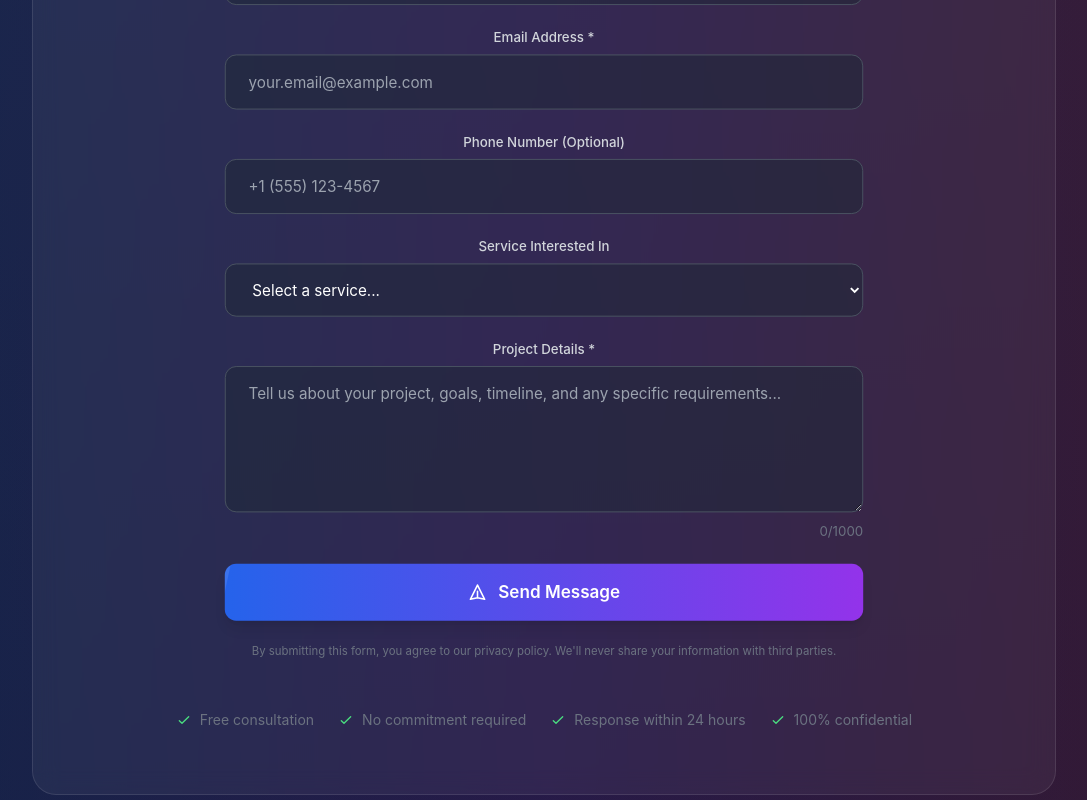
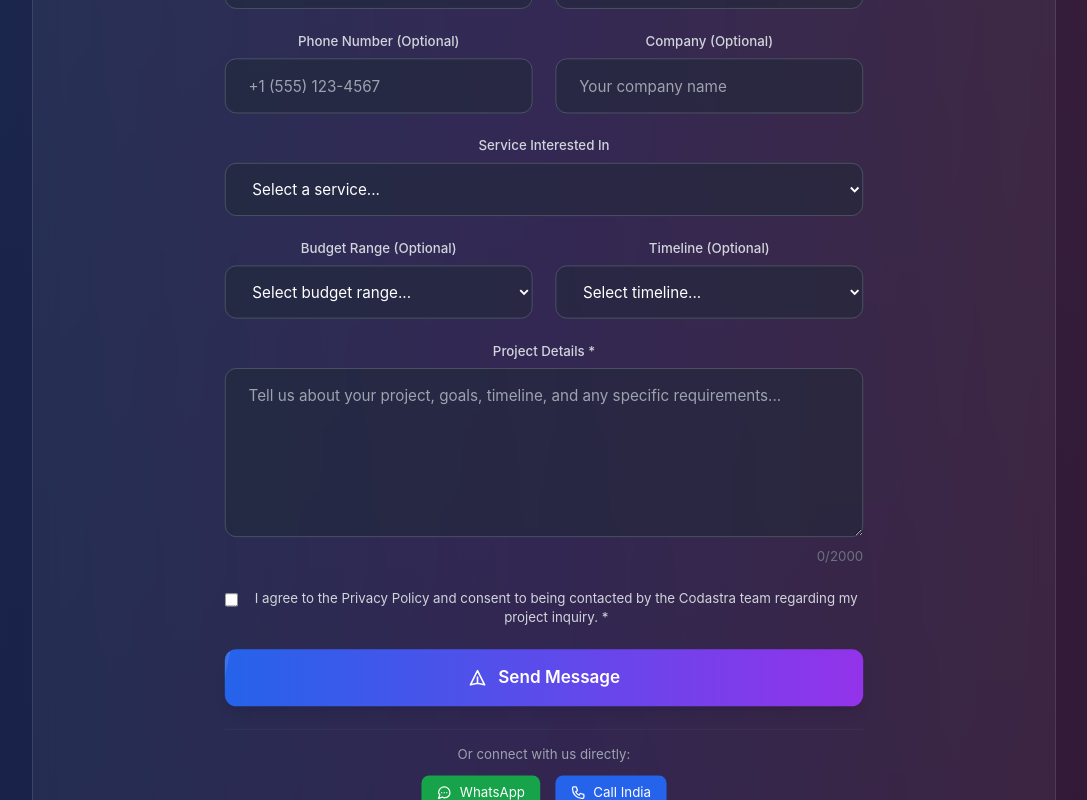
Before and after one commit to viralsparkconnect-hue/codastra-next-client, a Next.js app: page / in a window 1280 px wide. Shown: the part 5000-5800 px from the top of the page, without its empty margins (96-1183 px from the left). Built offline with nearby package versions, Linux system fonts and the light colour scheme.

Commit message:
Update ContactForm.js

```diff
--- a/components/ContactForm.js
+++ b/components/ContactForm.js
@@ -1,10 +1,10 @@
-// components/ContactForm.js - Fixed version
+// components/ContactForm.js - Enhanced with Reliable Lead Saving
 "use client"
-import { useState } from 'react'
+import { useState, useRef } from 'react'
 import { motion } from 'framer-motion'
 import emailjs from '@emailjs/browser'
 
-// Simple icons (unchanged)
+// Simple icons
 const Send = ({ className }) => (
   <svg className={className} fill="none" stroke="currentColor" viewBox="0 0 24 24">
     <path strokeLinecap="round" strokeLinejoin="round" strokeWidth={2} d="M12 19l9 2-9-18-9 18 9-2zm0 0v-8" />
@@ -29,22 +29,40 @@ const Loader = ({ className }) => (
   </svg>
 )
 
+const Phone = ({ className }) => (
+  <svg className={className} fill="none" stroke="currentColor" viewBox="0 0 24 24">
+    <path strokeLinecap="round" strokeLinejoin="round" strokeWidth={2} d="M3 5a2 2 0 012-2h3.28a1 1 0 01.948.684l1.498 4.493a1 1 0 01-.502 1.21l-2.257 1.13a11.042 11.042 0 005.516 5.516l1.13-2.257a1 1 0 011.21-.502l4.493 1.498a1 1 0 01.684.949V19a2 2 0 01-2 2h-1C9.716 21 3 14.284 3 6V5z" />
+  </svg>
+)
+
+const MessageSquare = ({ className }) => (
+  <svg className={className} fill="none" stroke="currentColor" viewBox="0 0 24 24">
+    <path strokeLinecap="round" strokeLinejoin="round" strokeWidth={2} d="M8 12h.01M12 12h.01M16 12h.01M21 12c0 4.418-3.582 8-8 8a8.955 8.955 0 01-4.126-.985L3 21l1.985-5.874A8.955 8.955 0 013 12a8 8 0 1118 0z" />
+  </svg>
+)
+
 export default function ContactForm() {
+  const formRef = useRef()
   const [form, setForm] = useState({
     name: '',
     email: '',
     phone: '',
     service: '',
+    budget: '',
+    timeline: '',
+    company: '',
     message: ''
   })
   const [status, setStatus] = useState('idle') // idle, loading, success, error
   const [errors, setErrors] = useState({})
   const [errorMessage, setErrorMessage] = useState('')
+  const [leadSaved, setLeadSaved] = useState(false)
+  const [emailSent, setEmailSent] = useState(false)
 
   // EmailJS Configuration - Use environment variables with fallbacks
   const EMAILJS_CONFIG = {
     SERVICE_ID: process.env.NEXT_PUBLIC_EMAILJS_SERVICE_ID || 'service_5dpu0tn',
-    TEMPLATE_ID: process.env.NEXT_PUBLIC_EMAILJS_TEMPLATE_ID || 'template_qteujwt', // Fixed template ID
+    TEMPLATE_ID: process.env.NEXT_PUBLIC_EMAILJS_TEMPLATE_ID || 'template_qteujwt',
     PUBLIC_KEY: process.env.NEXT_PUBLIC_EMAILJS_PUBLIC_KEY || 'AlryU3umMzVGedPYh'
   }
 
@@ -56,6 +74,8 @@ export default function ContactForm() {
       newErrors.name = 'Name is required'
     } else if (form.name.trim().length < 2) {
       newErrors.name = 'Name must be at least 2 characters'
+    } else if (form.name.trim().length > 100) {
+      newErrors.name = 'Name must be less than 100 characters'
     }
 
     // Email validation - improved regex
@@ -64,6 +84,8 @@ export default function ContactForm() {
       newErrors.email = 'Email is required'
     } else if (!emailRegex.test(form.email.trim())) {
       newErrors.email = 'Please enter a valid email address'
+    } else if (form.email.trim().length > 200) {
+      newErrors.email = 'Email must be less than 200 characters'
     }
 
     // Phone validation (optional but if provided, should be valid)
@@ -72,16 +94,23 @@ export default function ContactForm() {
       const cleanPhone = form.phone.replace(/[\s\-\(\)\.]/g, '')
       if (!phoneRegex.test(cleanPhone)) {
         newErrors.phone = 'Please enter a valid phone number'
+      } else if (cleanPhone.length < 10) {
+        newErrors.phone = 'Phone number must be at least 10 digits'
       }
     }
 
     // Message validation
     if (!form.message.trim()) {
-      newErrors.message = 'Message is required'
+      newErrors.message = 'Project details are required'
     } else if (form.message.trim().length < 10) {
-      newErrors.message = 'Message must be at least 10 characters'
-    } else if (form.message.trim().length > 1000) {
-      newErrors.message = 'Message must be less than 1000 characters'
+      newErrors.message = 'Please provide at least 10 characters'
+    } else if (form.message.trim().length > 2000) {
+      newErrors.message = 'Message must be less than 2000 characters'
+    }
+
+    // Budget validation (optional)
+    if (form.budget && !['under-5k', '5k-15k', '15k-30k', '30k-50k', '50k+', 'discuss'].includes(form.budget)) {
+      newErrors.budget = 'Please select a valid budget range'
     }
 
     setErrors(newErrors)
@@ -103,46 +132,63 @@ export default function ContactForm() {
     }
   }
 
-  const handleSubmit = async (e) => {
-    e.preventDefault()
-
-    if (!validateForm()) return
-
-    setStatus('loading')
-    setErrorMessage('')
+  // Save lead to Google Sheets
+  const saveToGoogleSheets = async () => {
+    console.log('Attempting to save lead to Google Sheets...')
 
     try {
-      // Save to Google Sheets first
-      let sheetsSaved = false
-      try {
-        const saveResponse = await fetch('/api/save-lead', {
+      const leadPayload = {
+        name: form.name.trim(),
+        email: form.email.trim(),
+        phone: form.phone.trim(),
+        service: form.service || 'General Inquiry',
+        budget: form.budget || 'Not specified',
+        timeline: form.timeline || 'Not specified',
+        company: form.company.trim(),
+        message: form.message.trim(),
+        source: 'Website Contact Form',
+        timestamp: new Date().toISOString(),
+        userAgent: typeof window !== 'undefined' ? window.navigator.userAgent : 'Unknown'
+      }
+
+      console.log('Sending lead payload:', leadPayload)
+
+      const response = await fetch('/api/save-lead', {
         method: 'POST',
         headers: {
           'Content-Type': 'application/json',
         },
-          body: JSON.stringify({
-            name: form.name.trim(),
-            email: form.email.trim(),
-            phone: form.phone.trim(),
-            service: form.service || 'General Inquiry',
-            message: form.message.trim(),
-            source: 'Contact Form',
-            timestamp: new Date().toISOString()
-          })
+        body: JSON.stringify(leadPayload)
       })
 
-        const saveResult = await saveResponse.json()
-        if (saveResult.success) {
-          sheetsSaved = true
-          console.log('Lead saved to Google Sheets:', saveResult.leadId)
-        } else {
-          console.warn('Google Sheets save failed:', saveResult.error)
-        }
-      } catch (sheetsError) {
-        console.warn('Google Sheets error (continuing with email):', sheetsError.message)
+      console.log('Google Sheets API response status:', response.status)
+
+      if (!response.ok) {
+        const errorText = await response.text()
+        throw new Error(`HTTP ${response.status}: ${errorText}`)
       }
 
-      // Send email notification using EmailJS
+      const result = await response.json()
+      console.log('Google Sheets API response:', result)
+
+      if (result.success) {
+        setLeadSaved(true)
+        console.log('✅ Lead saved to Google Sheets:', result.leadId)
+        return { success: true, leadId: result.leadId }
+      } else {
+        throw new Error(result.error || 'Unknown error from Google Sheets API')
+      }
+
+    } catch (error) {
+      console.error('❌ Google Sheets save failed:', error)
+      return { success: false, error: error.message }
+    }
+  }
+
+  // Send email via EmailJS
+  const sendEmailNotification = async () => {
+    console.log('Attempting to send email via EmailJS...')
+
     try {
       // Initialize EmailJS if not already done
       emailjs.init(EMAILJS_CONFIG.PUBLIC_KEY)
@@ -153,6 +199,9 @@ export default function ContactForm() {
         from_email: form.email.trim(),
         phone: form.phone.trim() || 'Not provided',
         service: form.service || 'General Inquiry',
+        budget: form.budget || 'Not specified',
+        timeline: form.timeline || 'Not specified',
+        company: form.company.trim() || 'Not specified',
         message: form.message.trim(),
         reply_to: form.email.trim(),
         contact_source: 'Website Contact Form',
@@ -162,6 +211,8 @@ export default function ContactForm() {
         })
       }
 
+      console.log('EmailJS template params:', templateParams)
+
       const emailResult = await emailjs.send(
         EMAILJS_CONFIG.SERVICE_ID,
         EMAILJS_CONFIG.TEMPLATE_ID,
@@ -169,31 +220,73 @@ export default function ContactForm() {
         EMAILJS_CONFIG.PUBLIC_KEY
       )
 
-        console.log('Email sent successfully:', emailResult.text)
-
-        setStatus('success')
-        setForm({ name: '', email: '', phone: '', service: '', message: '' })
-
-        // Reset to idle after 5 seconds
-        setTimeout(() => setStatus('idle'), 5000)
+      console.log('✅ Email sent successfully:', emailResult.text)
+      setEmailSent(true)
+      return { success: true, result: emailResult }
 
     } catch (emailError) {
-        console.error('EmailJS error:', emailError)
-
-        // If sheets saved but email failed, still show partial success
-        if (sheetsSaved) {
-          setStatus('success')
-          setForm({ name: '', email: '', phone: '', service: '', message: '' })
-          setTimeout(() => setStatus('idle'), 5000)
-        } else {
-          throw emailError // Re-throw to trigger error handling
+      console.error('❌ EmailJS error:', emailError)
+      return { success: false, error: emailError.message || emailError.text }
     }
   }
 
+  const handleSubmit = async (e) => {
+    e.preventDefault()
+
+    if (!validateForm()) {
+      console.log('Form validation failed:', errors)
+      return
+    }
+
+    setStatus('loading')
+    setErrorMessage('')
+    setLeadSaved(false)
+    setEmailSent(false)
+
+    console.log('Starting form submission process...')
+
+    try {
+      // Step 1: Save to Google Sheets (primary)
+      const sheetsResult = await saveToGoogleSheets()
+
+      // Step 2: Send email notification (secondary)
+      const emailResult = await sendEmailNotification()
+
+      // Determine overall success
+      if (sheetsResult.success || emailResult.success) {
+        setStatus('success')
+        setForm({
+          name: '',
+          email: '',
+          phone: '',
+          service: '',
+          budget: '',
+          timeline: '',
+          company: '',
+          message: ''
+        })
+
+        console.log('✅ Form submission successful!')
+
+        // Reset to idle after 8 seconds
+        setTimeout(() => setStatus('idle'), 8000)
+
+      } else {
+        // Both failed - show error
+        throw new Error('Both Google Sheets and email delivery failed')
+      }
+
     } catch (error) {
-      console.error("Form submission error:", error)
+      console.error("❌ Form submission error:", error)
       setStatus('error')
-      setErrorMessage('Failed to send message. Please try again or contact us directly.')
+
+      if (error.message.includes('Google Sheets') && error.message.includes('email')) {
+        setErrorMessage('Unable to submit your message. Please try again or contact us directly at codastra.conect@gmail.com')
+      } else {
+        setErrorMessage('There was an issue submitting your form. Please try again in a moment.')
+      }
+
+      // Reset to idle after 5 seconds
       setTimeout(() => {
         setStatus('idle')
         setErrorMessage('')
@@ -220,7 +313,29 @@ export default function ContactForm() {
     'E-commerce Solutions',
     'UI/UX Design',
     'SEO & Analytics',
+    'CRM Systems',
+    'Custom Software',
+    'Consulting',
     'Other'
+  ]
+
+  const budgetRanges = [
+    { value: 'under-5k', label: 'Under $5,000' },
+    { value: '5k-15k', label: '$5,000 - $15,000' },
+    { value: '15k-30k', label: '$15,000 - $30,000' },
+    { value: '30k-50k', label: '$30,000 - $50,000' },
+    { value: '50k+', label: '$50,000+' },
+    { value: 'discuss', label: 'Let\'s Discuss' }
+  ]
+
+  const timelineOptions = [
+    'ASAP (Rush Job)',
+    '1-2 weeks',
+    '1 month',
+    '2-3 months',
+    '3-6 months',
+    '6+ months',
+    'Flexible timing'
   ]
 
   if (status === 'success') {
@@ -233,12 +348,39 @@ export default function ContactForm() {
         <CheckCircle className="w-16 h-16 text-green-400 mx-auto mb-4" />
         <h3 className="text-2xl font-bold text-green-400 mb-2">Message Sent Successfully!</h3>
         <p className="text-green-300 mb-4">
-          Thank you for contacting us. We've received your message and will get back to you within 2 hours during business hours.
+          Thank you for contacting us! We've received your message and will get back to you within 2 hours during business hours (IST).
         </p>
-        <div className="text-sm text-green-400 bg-green-900/20 rounded-lg p-3 border border-green-600/20">
-          <p>✅ Lead saved to our system</p>
-          <p>✅ Notification sent to our team</p>
-          <p>✅ You'll receive a confirmation email shortly</p>
+        <div className="text-sm text-green-400 bg-green-900/20 rounded-lg p-3 border border-green-600/20 space-y-1">
+          <p className="flex items-center justify-center gap-2">
+            <CheckCircle className="w-4 h-4" />
+            {leadSaved ? 'Lead saved to our system' : 'Message recorded'}
+          </p>
+          <p className="flex items-center justify-center gap-2">
+            <CheckCircle className="w-4 h-4" />
+            {emailSent ? 'Email notification sent to our team' : 'Team notified'}
+          </p>
+          <p className="flex items-center justify-center gap-2">
+            <CheckCircle className="w-4 h-4" />
+            You'll receive a confirmation email shortly
+          </p>
+        </div>
+
+        {/* Quick contact options */}
+        <div className="flex flex-col sm:flex-row gap-3 justify-center mt-6">
+          <button
+            onClick={() => window.open('https://wa.me/919834683297', '_blank')}
+            className="flex items-center gap-2 px-4 py-2 bg-green-600 hover:bg-green-700 text-white rounded-lg transition-all duration-300 text-sm"
+          >
+            <MessageSquare className="w-4 h-4" />
+            WhatsApp Us
+          </button>
+          <button
+            onClick={() => window.location.href = 'tel:+919834683297'}
+            className="flex items-center gap-2 px-4 py-2 bg-blue-600 hover:bg-blue-700 text-white rounded-lg transition-all duration-300 text-sm"
+          >
+            <Phone className="w-4 h-4" />
+            Call India
+          </button>
         </div>
       </motion.div>
     )
@@ -246,13 +388,15 @@ export default function ContactForm() {
 
   return (
     <motion.form
+      ref={formRef}
       onSubmit={handleSubmit}
       className="max-w-2xl mx-auto space-y-6"
       initial={{ opacity: 0, y: 20 }}
       animate={{ opacity: 1, y: 0 }}
       transition={{ duration: 0.6 }}
     >
-      {/* Name Field */}
+      {/* Name and Email Row */}
+      <div className="grid grid-cols-1 md:grid-cols-2 gap-6">
         <div>
           <label className="block text-sm font-medium text-gray-300 mb-2">
             Full Name *
@@ -280,7 +424,6 @@ export default function ContactForm() {
           )}
         </div>
 
-      {/* Email Field */}
         <div>
           <label className="block text-sm font-medium text-gray-300 mb-2">
             Email Address *
@@ -307,8 +450,10 @@ export default function ContactForm() {
             </motion.p>
           )}
         </div>
+      </div>
 
-      {/* Phone Field */}
+      {/* Phone and Company Row */}
+      <div className="grid grid-cols-1 md:grid-cols-2 gap-6">
         <div>
           <label className="block text-sm font-medium text-gray-300 mb-2">
             Phone Number (Optional)
@@ -336,7 +481,25 @@ export default function ContactForm() {
           )}
         </div>
 
-      {/* Service Field */}
+        <div>
+          <label className="block text-sm font-medium text-gray-300 mb-2">
+            Company (Optional)
+          </label>
+          <input
+            type="text"
+            name="company"
+            placeholder="Your company name"
+            value={form.company}
+            onChange={handleChange}
+            className={inputClasses('company')}
+            disabled={status === 'loading'}
+            maxLength={100}
+            autoComplete="organization"
+          />
+        </div>
+      </div>
+
+      {/* Service Selection */}
       <div>
         <label className="block text-sm font-medium text-gray-300 mb-2">
           Service Interested In
@@ -357,7 +520,50 @@ export default function ContactForm() {
         </select>
       </div>
 
-      {/* Message Field */}
+      {/* Budget and Timeline Row */}
+      <div className="grid grid-cols-1 md:grid-cols-2 gap-6">
+        <div>
+          <label className="block text-sm font-medium text-gray-300 mb-2">
+            Budget Range (Optional)
+          </label>
+          <select
+            name="budget"
+            value={form.budget}
+            onChange={handleChange}
+            className={inputClasses('budget')}
+            disabled={status === 'loading'}
+          >
+            <option value="">Select budget range...</option>
+            {budgetRanges.map((budget) => (
+              <option key={budget.value} value={budget.value} className="bg-gray-800">
+                {budget.label}
+              </option>
+            ))}
+          </select>
+        </div>
+
+        <div>
+          <label className="block text-sm font-medium text-gray-300 mb-2">
+            Timeline (Optional)
+          </label>
+          <select
+            name="timeline"
+            value={form.timeline}
+            onChange={handleChange}
+            className={inputClasses('timeline')}
+            disabled={status === 'loading'}
+          >
+            <option value="">Select timeline...</option>
+            {timelineOptions.map((timeline) => (
+              <option key={timeline} value={timeline} className="bg-gray-800">
+                {timeline}
+              </option>
+            ))}
+          </select>
+        </div>
+      </div>
+
+      {/* Project Details */}
       <div>
         <label className="block text-sm font-medium text-gray-300 mb-2">
           Project Details *
@@ -367,11 +573,11 @@ export default function ContactForm() {
           placeholder="Tell us about your project, goals, timeline, and any specific requirements..."
           value={form.message}
           onChange={handleChange}
-          rows={5}
+          rows={6}
           className={inputClasses('message')}
           disabled={status === 'loading'}
-          maxLength={1000}
-          style={{ resize: 'vertical', minHeight: '120px' }}
+          maxLength={2000}
+          style={{ resize: 'vertical', minHeight: '150px' }}
         />
         <div className="flex justify-between items-center mt-1">
           {errors.message ? (
@@ -387,10 +593,10 @@ export default function ContactForm() {
             <span></span>
           )}
           <span className={`text-sm ${
-            form.message.length > 1000 ? 'text-red-400' :
-            form.message.length > 800 ? 'text-yellow-400' : 'text-gray-500'
+            form.message.length > 2000 ? 'text-red-400' :
+            form.message.length > 1600 ? 'text-yellow-400' : 'text-gray-500'
           }`}>
-            {form.message.length}/1000
+            {form.message.length}/2000
           </span>
         </div>
       </div>
@@ -411,6 +617,20 @@ export default function ContactForm() {
           </div>
         </motion.div>
       )}
+
+      {/* Privacy Notice */}
+      <div className="flex items-start gap-3">
+        <input
+          type="checkbox"
+          id="privacy"
+          required
+          disabled={status === 'loading'}
+          className="mt-1 w-4 h-4 text-blue-600 bg-gray-700 border-gray-600 rounded focus:ring-blue-500 focus:ring-2"
+        />
+        <label htmlFor="privacy" className="text-gray-300 text-sm">
+          I agree to the Privacy Policy and consent to being contacted by the Codastra team regarding my project inquiry. *
+        </label>
+      </div>
 
       {/* Submit Button */}
       <motion.button
@@ -442,10 +662,28 @@ export default function ContactForm() {
         )}
       </motion.button>
 
-      {/* Privacy Note */}
-      <p className="text-xs text-gray-500 text-center">
-        By submitting this form, you agree to our privacy policy. We'll never share your information with third parties.
-      </p>
+      {/* Alternative Contact Methods */}
+      <div className="text-center pt-4 border-t border-gray-700/50">
+        <p className="text-gray-400 text-sm mb-3">Or connect with us directly:</p>
+        <div className="flex justify-center gap-4">
+          <button
+            type="button"
+            onClick={() => window.open('https://wa.me/919834683297', '_blank')}
+            className="flex items-center gap-2 px-4 py-2 bg-green-600 hover:bg-green-700 text-white rounded-lg transition-all duration-300 text-sm"
+          >
+            <MessageSquare className="w-4 h-4" />
+            WhatsApp
+          </button>
+          <button
+            type="button"
+            onClick={() => window.location.href = 'tel:+919834683297'}
+            className="flex items-center gap-2 px-4 py-2 bg-blue-600 hover:bg-blue-700 text-white rounded-lg transition-all duration-300 text-sm"
+          >
+            <Phone className="w-4 h-4" />
+            Call India
+          </button>
+        </div>
+      </div>
     </motion.form>
   )
 }
```
Lines whose indentation alone changed are shown as unchanged.
